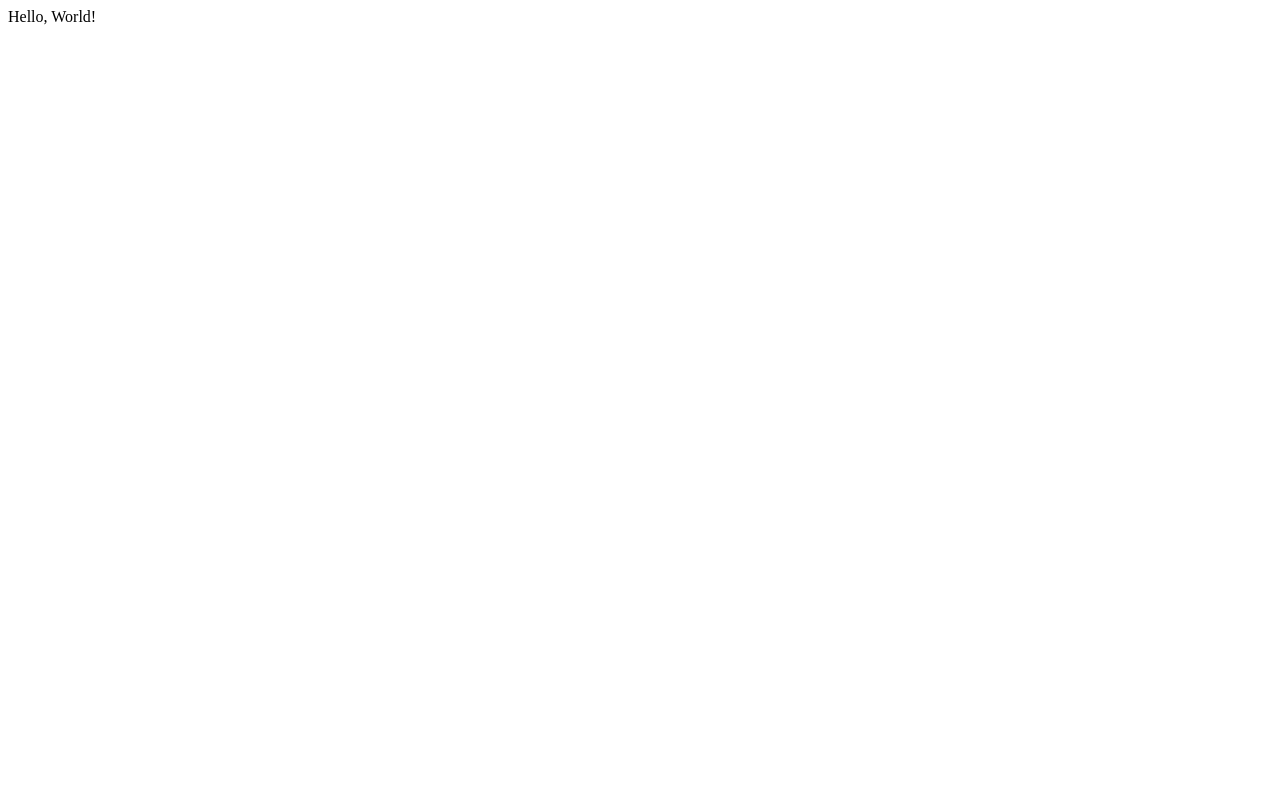
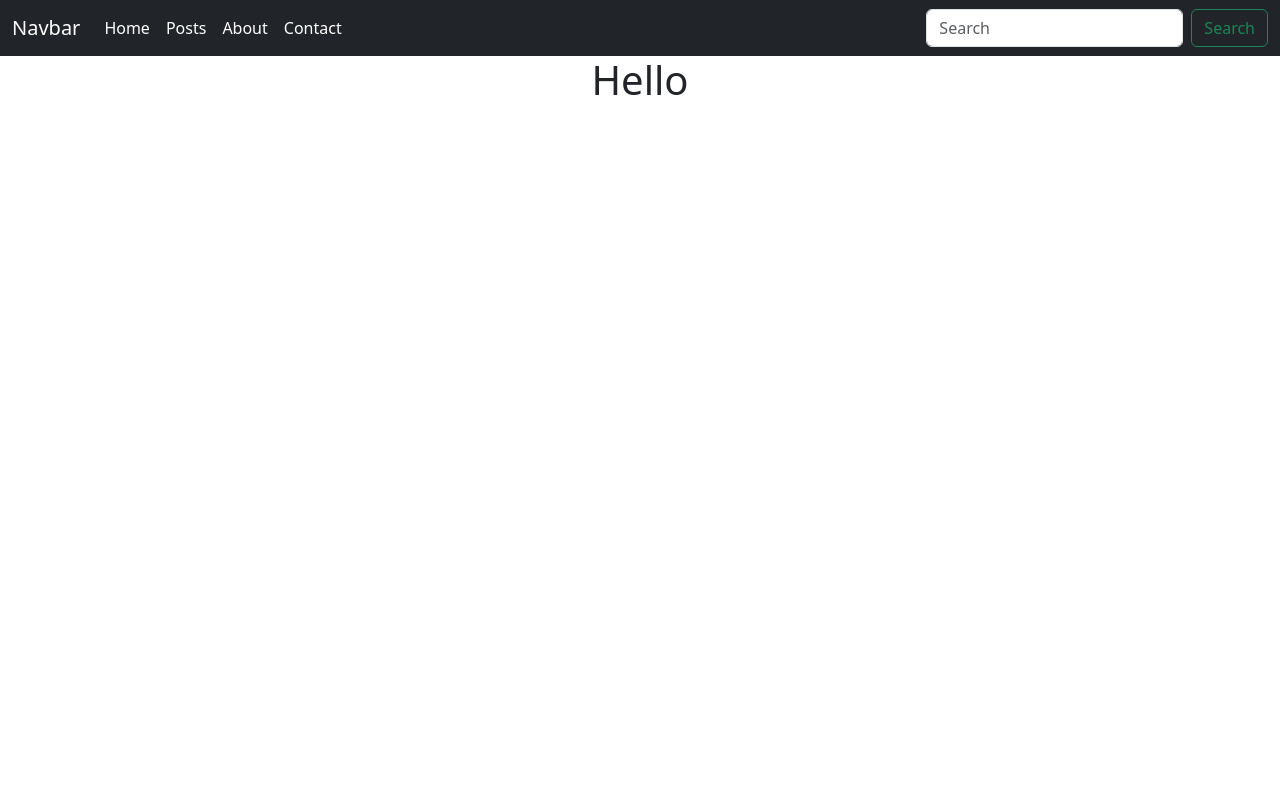
Before and after one commit to CodeWithMe08/twitter, a Flask app: page / in a window 1280 px wide. Before the commit the page is almost empty. Run offline with Flask 3, Linux system fonts and the light colour scheme.

Commit message:
added navbar and defined structure for template inheritence

```diff
--- a/app.py
+++ b/app.py
@@ -1,6 +1,12 @@
-from flask import Flask
+from flask import Flask, render_template, redirect
 app = Flask(__name__)
 
 @app.route('/')
-def hello_world():
-    return 'Hello, World!'
+def home():
+    return render_template('index.html')
+
+
+
+
+if __name__=='__main__':
+    app.run(debug=True)
--- a/db_config.py
+++ b/db_config.py
@@ -1,6 +1,5 @@
-from flask import Flask
+from app import app
 from flask_sqlalchemy import SQLAlchemy
-app = Flask(__name__)
 app.config['SQLALCHEMY_DATABASE_URI'] = 'mysql+pymysql://root:shri123@localhost/twitter_db'
 app.config['SQLALCHEMY_TRACK_MODIFICATIONS']=False
 app.config['SQLALCHEMY_ECHO']=False
--- /dev/null
+++ b/static/css/styles.css
@@ -0,0 +1 @@
+/* style goes here */
--- /dev/null
+++ b/static/js/scripts.js
@@ -0,0 +1 @@
+// scripts goes here!
--- /dev/null
+++ b/templates/base.html
@@ -0,0 +1,20 @@
+<!doctype html>
+<html lang="en">
+  <head>
+    <meta charset="utf-8">
+    <meta name="viewport" content="width=device-width, initial-scale=1">
+    <title>Twitter</title>
+    <!-- added bootstrap -->
+    <link href="https://cdn.jsdelivr.net/npm/bootstrap@5.3.0-alpha1/dist/css/bootstrap.min.css" rel="stylesheet" integrity="sha384-GLhlTQ8iRABdZLl6O3oVMWSktQOp6b7In1Zl3/Jr59b6EGGoI1aFkw7cmDA6j6gD" crossorigin="anonymous">
+  </head>
+  <body>
+    {% include 'navbar.html' %}
+    <div class = 'container'>
+    {% block content %}
+
+    {% endblock content %}
+    </div>
+    <!-- cdn for bootstrap animations and pop-up stuff -->
+    <script src="https://cdn.jsdelivr.net/npm/bootstrap@5.3.0-alpha1/dist/js/bootstrap.bundle.min.js" integrity="sha384-w76AqPfDkMBDXo30jS1Sgez6pr3x5MlQ1ZAGC+nuZB+EYdgRZgiwxhTBTkF7CXvN" crossorigin="anonymous"></script>
+  </body>
+</html>
--- a/templates/index.html
+++ b/templates/index.html
@@ -1,12 +1,9 @@
-<!DOCTYPE html>
-<html lang="en">
-<head>
-    <meta charset="UTF-8">
-    <meta http-equiv="X-UA-Compatible" content="IE=edge">
-    <meta name="viewport" content="width=device-width, initial-scale=1.0">
-    <title>Document</title>
-</head>
-<body>
+{% extends 'base.html' %}
+{% block content %}
 
-</body>
-</html>
+<center>
+    <h1>Hello</h1>
+</center>
+
+
+{% endblock %}
--- /dev/null
+++ b/templates/navbar.html
@@ -0,0 +1,30 @@
+<nav class="navbar text-white navbar-expand-lg  bg-dark">
+    <div class="container-fluid">
+      <a class="navbar-brand text-white" href="#">Navbar</a>
+      <button class="navbar-toggler" type="button" data-bs-toggle="collapse" data-bs-target="#navbarSupportedContent" aria-controls="navbarSupportedContent" aria-expanded="false" aria-label="Toggle navigation">
+        <span class="navbar-toggler-icon"></span>
+      </button>
+      <div class="collapse navbar-collapse" id="navbarSupportedContent">
+        <ul class="navbar-nav me-auto mb-2 mb-lg-0">
+          <li class="nav-item">
+            <a class="nav-link active text-white" aria-current="page" href="#">Home</a>
+          </li>
+          <li class="nav-item">
+            <a class="nav-link active text-white" aria-current="page" href="#">Posts</a>
+          </li>
+          <li class="nav-item">
+            <a class="nav-link active text-white" aria-current="page" href="#">About</a>
+          </li>
+          <li class="nav-item">
+            <a class="nav-link active text-white" aria-current="page" href="#">Contact</a>
+          </li>
+
+
+        </ul>
+        <form class="d-flex" role="search">
+          <input class="form-control me-2" type="search" placeholder="Search" aria-label="Search">
+          <button class="btn btn-outline-success" type="submit">Search</button>
+        </form>
+      </div>
+    </div>
+  </nav>
```
Also changed, not shown: README.md (added), 1 other file.
